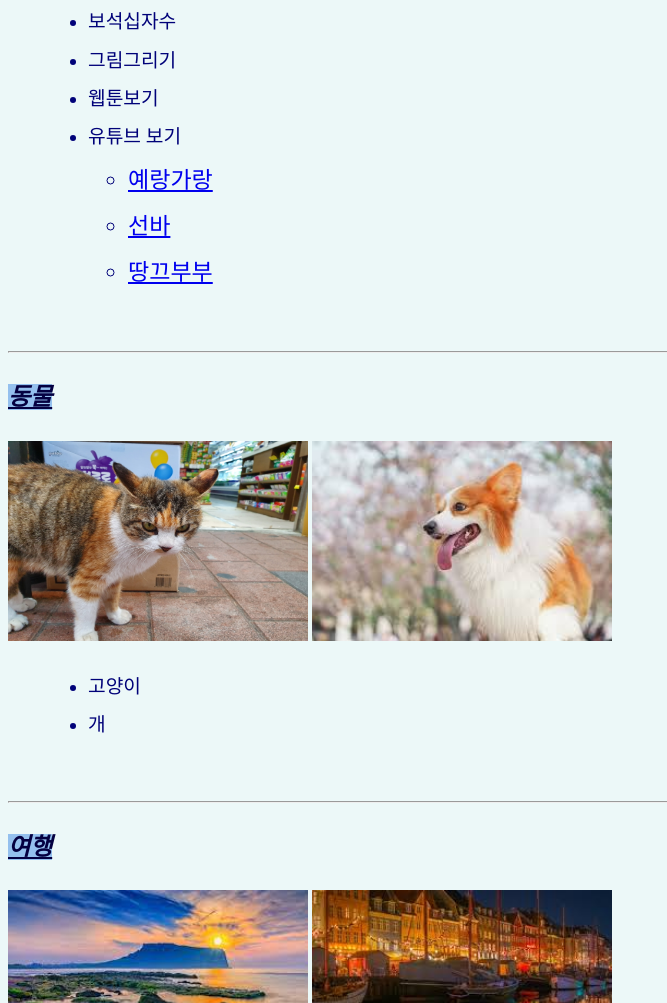
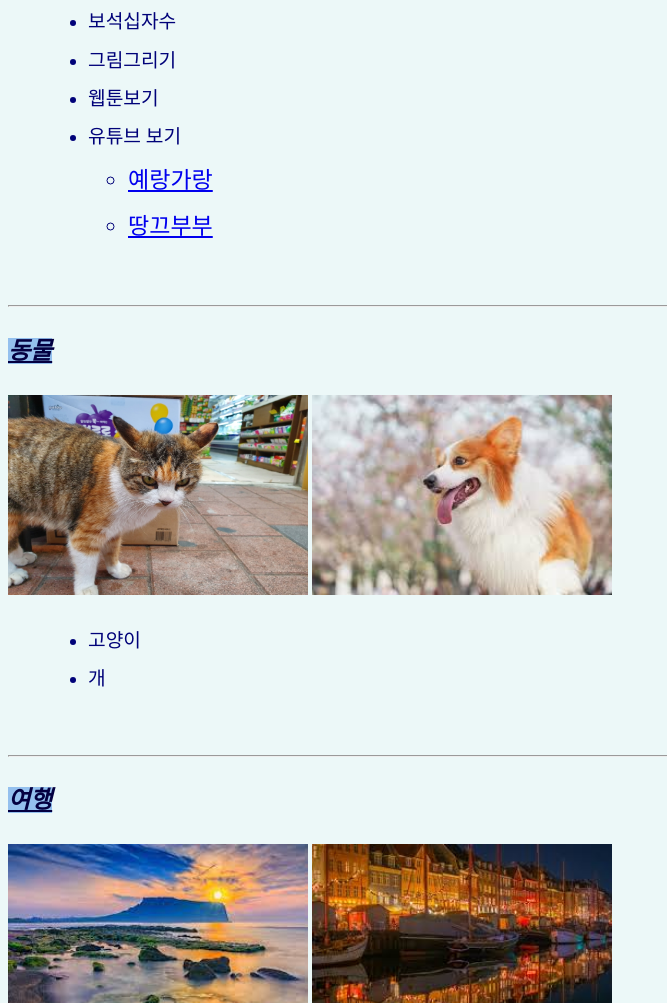
Before and after one commit to dokyung-kang/InternetProgramming, a plain HTML site: page hw/hw02/etc.html in a window 1280 px wide. Shown: the part 827-1830 px from the top of the page, without its empty margins (0-667 px from the left). Drawn offline with Linux system fonts and the light colour scheme.

Commit message:
Update etc.html

```diff
--- a/hw/hw02/etc.html
+++ b/hw/hw02/etc.html
@@ -71,7 +71,6 @@
                     <li>유튜브 보기
                         <ul>
                             <li><a href="https://www.youtube.com/channel/UClUE7d0UQ7dhLjK1r6xpG9w"target="_blank">예랑가랑</a></li>
-                            <li><a href="https://www.youtube.com/user/Sunbaaking"target="_blank">선바</a></li>
                             <li><a href="https://www.youtube.com/channel/UCpg89Ys3E4BaLGgEEWVmI9g"target="_blank">땅끄부부</a></li>
                         </ul>
                     </li>
```
